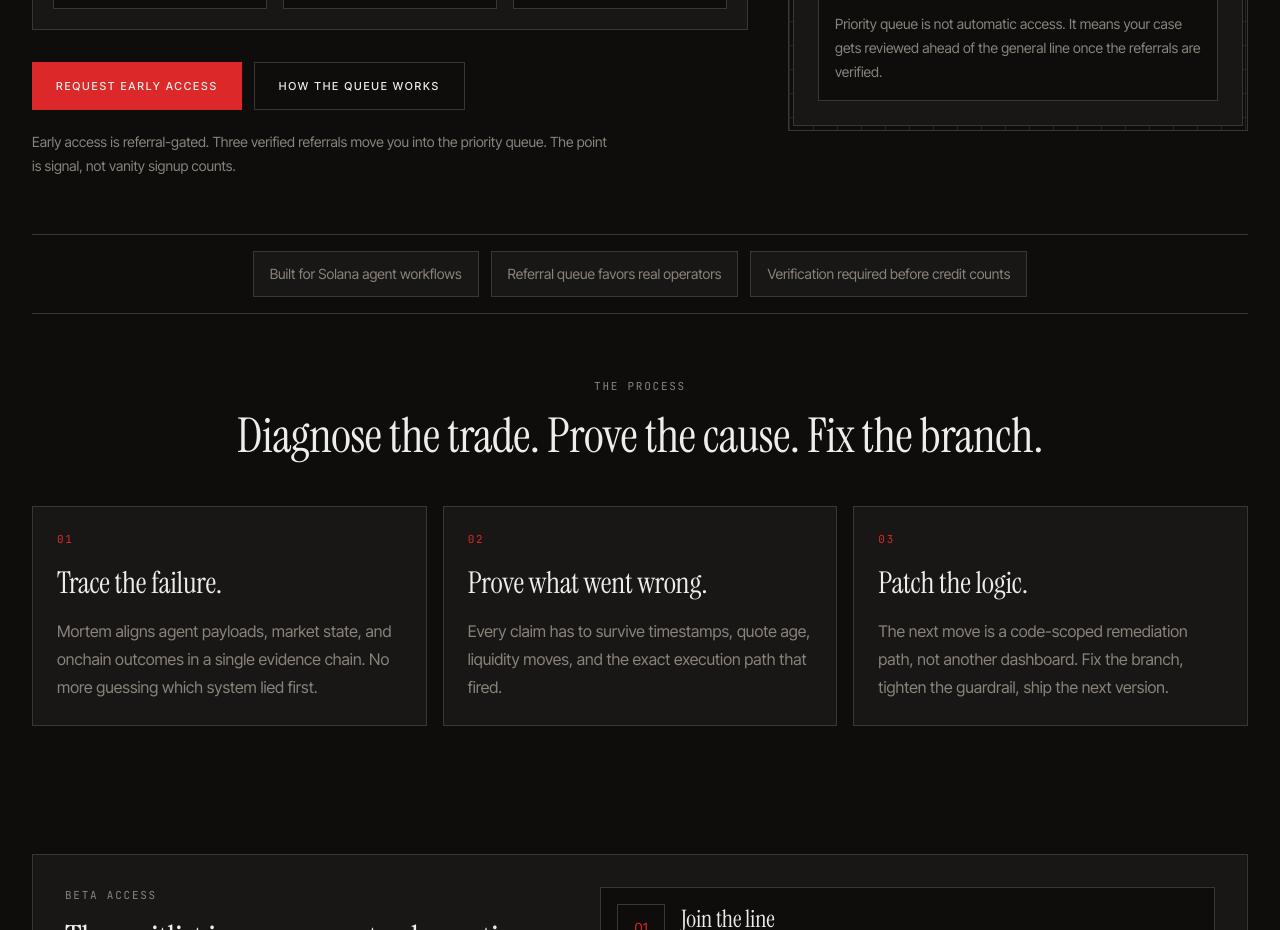
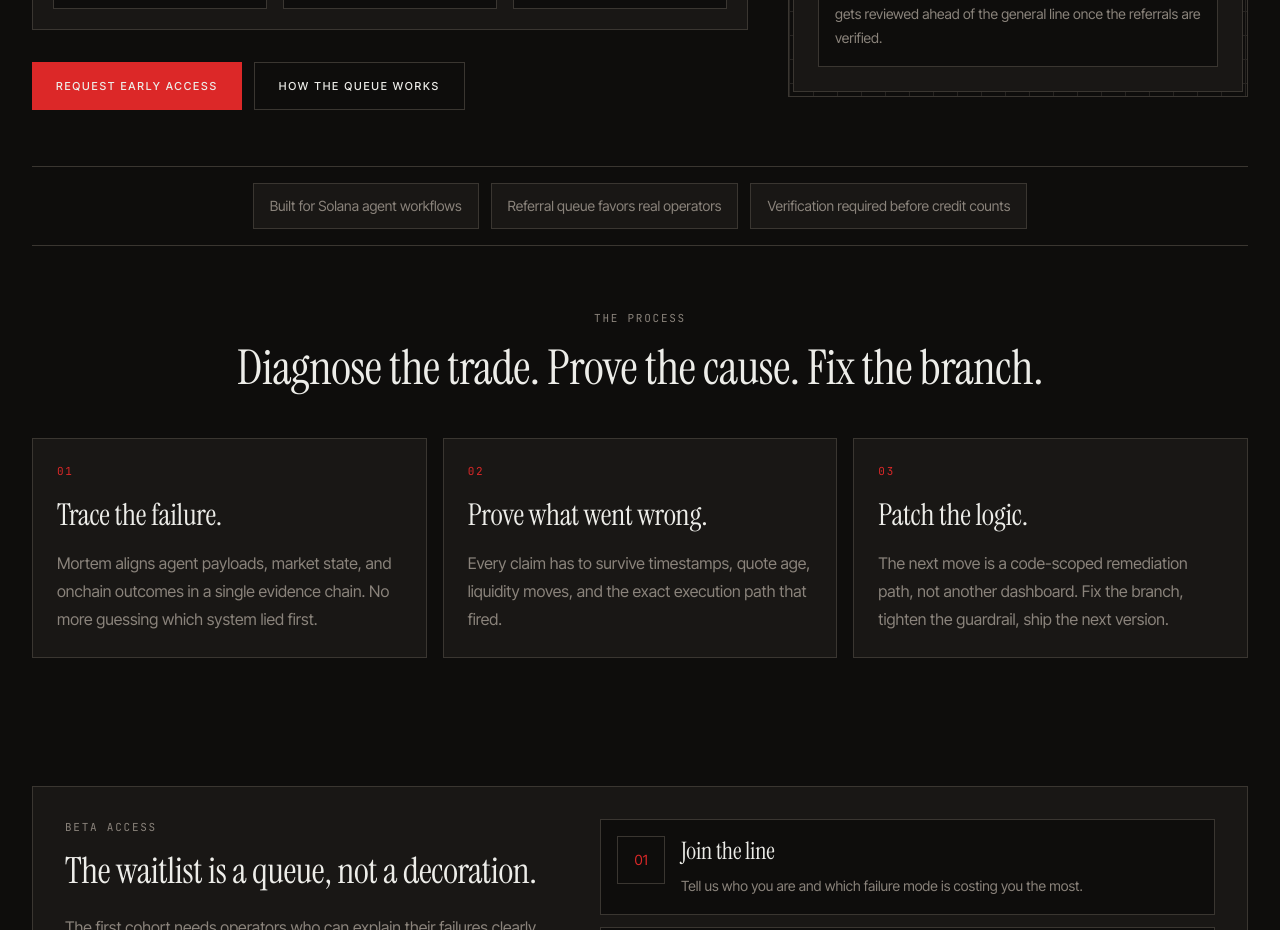
Before and after one commit to MortemLabs/waitlist, a Next.js app: page / in a window 1280 px wide. Shown: the part 780-1710 px from the top of the page. Built offline with nearby package versions, Linux system fonts and the light colour scheme; no server answers.

Commit message:
remove: stuff

```diff
--- a/src/app/page.tsx
+++ b/src/app/page.tsx
@@ -147,10 +147,6 @@ export default async function HomePage({ searchParams }: LandingPageProps) {
                 </Button>
               </div>
 
-              <p className="mt-5 max-w-xl text-sm leading-6 text-muted-foreground">
-                Early access is referral-gated. Three verified referrals move you into the priority
-                queue. The point is signal, not vanity signup counts.
-              </p>
             </div>
           </Reveal>
 
```
